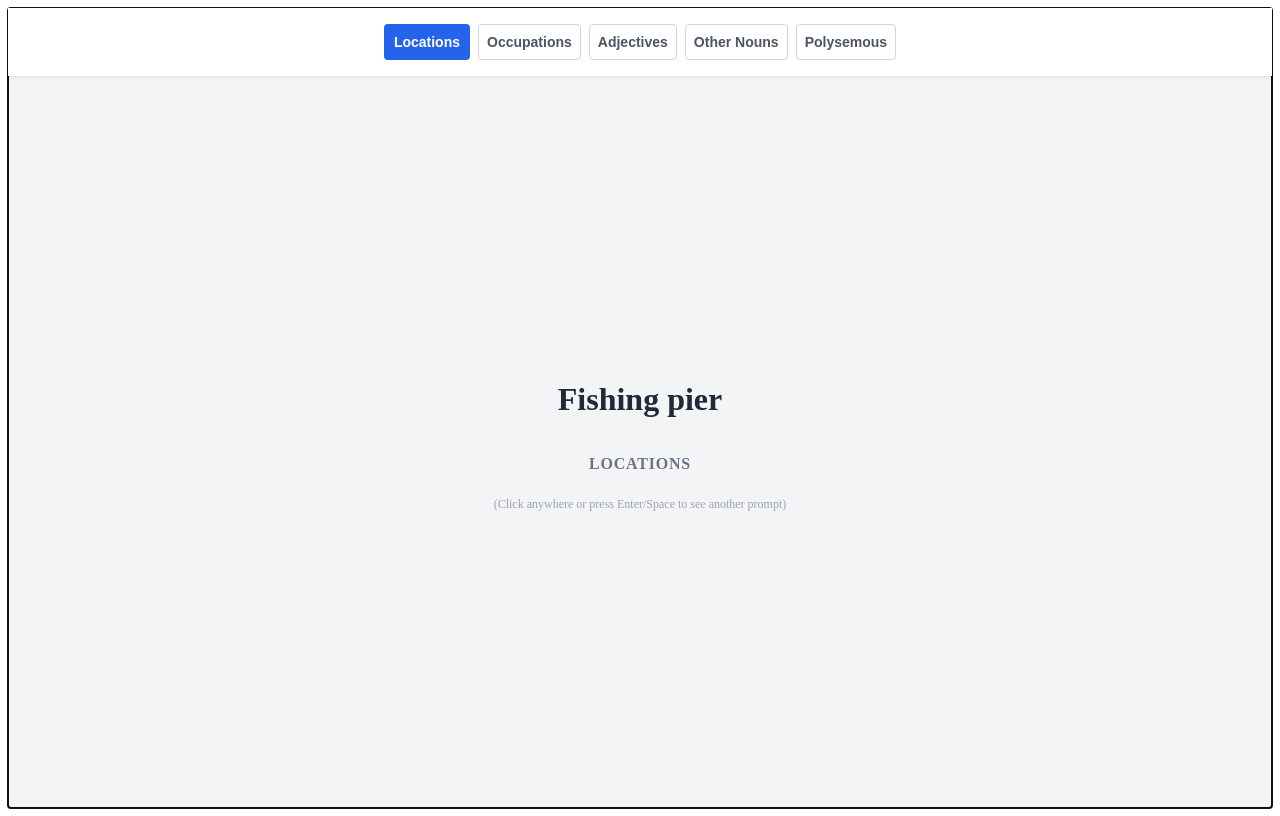
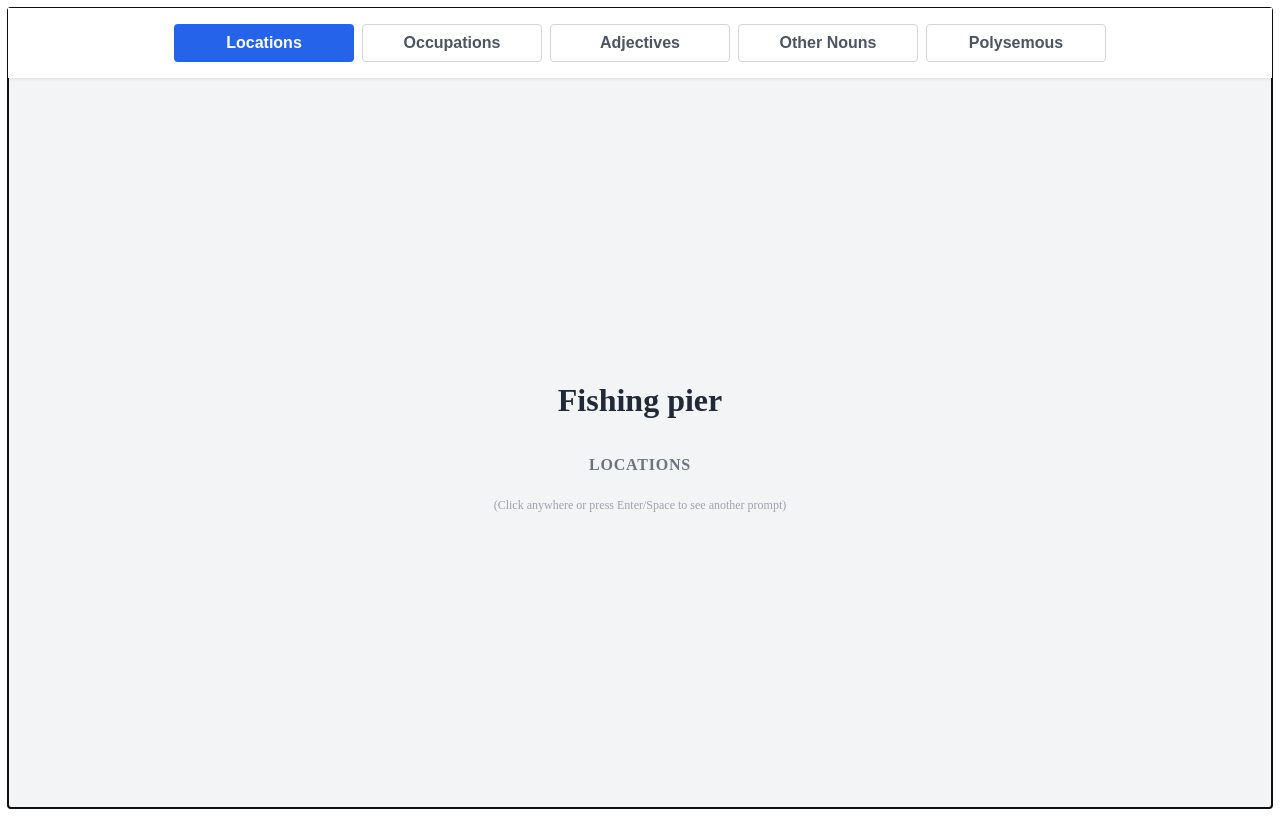
Before and after one commit to improv-tools/initiate, a React (Create React App) app: page / in a window 1280 px wide. Built offline with nearby package versions, Linux system fonts and the light colour scheme.

Commit message:
Update App.jsx

```diff
--- a/src/App.jsx
+++ b/src/App.jsx
@@ -285,6 +285,7 @@ export default function IceBreakerApp() {
     top: 0,
     zIndex: 10,
     display: "flex",
+    flexWrap: "wrap", // <-- add this!
     gap: "0.5rem",
     justifyContent: "center"
   }}
@@ -292,27 +293,33 @@ export default function IceBreakerApp() {
   {LIST_KEYS.map((key) => (
     <button
       key={key}
-            onClick={(e) => {
-              e.stopPropagation();
-              setActiveKey(key);
-            }}
+      // ...rest is the same
       style={{
-              padding: "0.5rem 0.5rem",
+        padding: "0.5rem 1rem",
         borderRadius: "0.25rem",
         border: activeKey === key ? "2px solid #2563eb" : "1px solid #d1d5db",
         backgroundColor: activeKey === key ? "#2563eb" : "white",
         color: activeKey === key ? "white" : "#4b5563",
         cursor: "pointer",
         fontWeight: 600,
-              fontSize: "0.875rem",
-              userSelect: "none"
+        fontSize: "1rem",
+        userSelect: "none",
+        flex: "1 1 120px",    // <-- makes buttons shrink/grow
+        minWidth: "110px",    // <-- ensures minimum tap area
+        maxWidth: "180px",    // <-- keeps things readable
+        margin: "0"
       }}
       aria-pressed={activeKey === key}
+      onClick={(e) => {
+        e.stopPropagation();
+        setActiveKey(key);
+      }}
     >
       {key}
     </button>
   ))}
 </div>
+
 
       <main
         style={{
```
Lines whose indentation alone changed are shown as unchanged.
